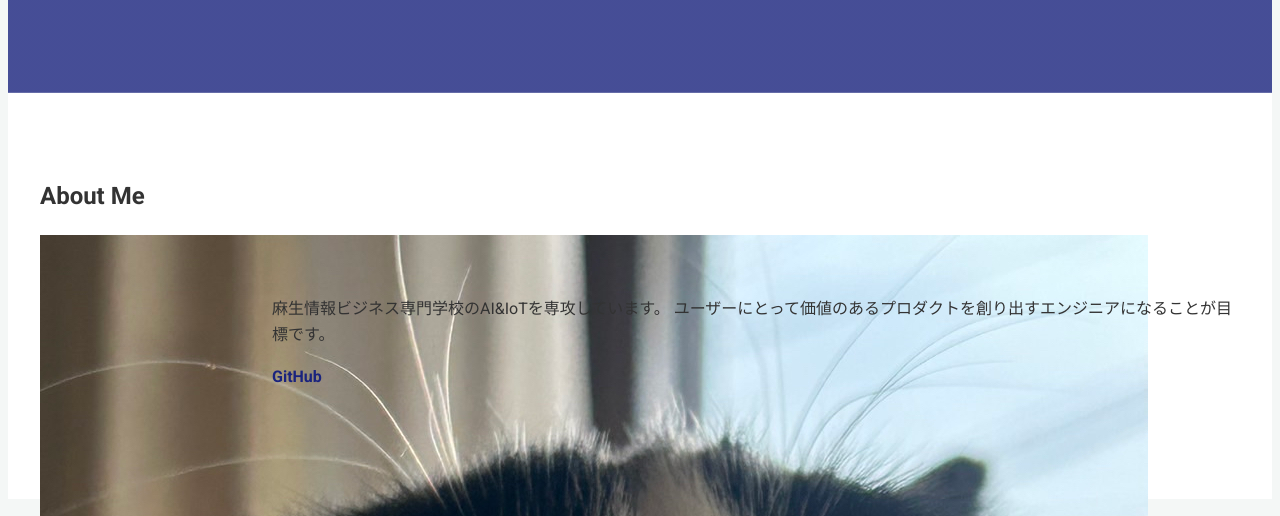
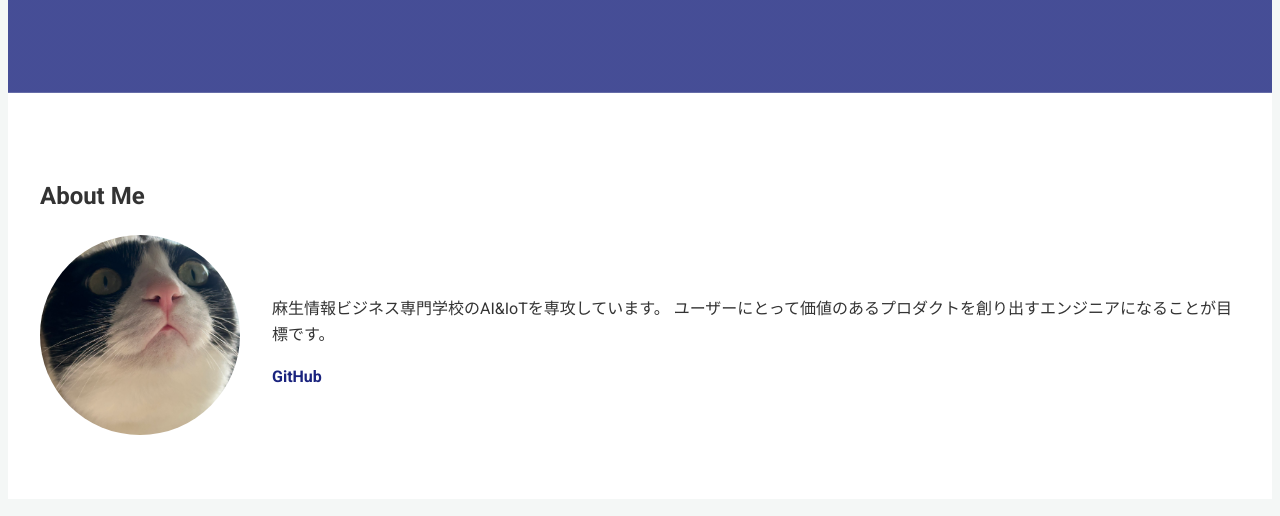
Before and after one commit to ke1-y/ke1portfolio.github.io, a plain HTML site: page index.html in a window 1280 px wide. Shown: the part 284-800 px from the top of the page. Drawn offline with Linux system fonts and the light colour scheme.

Commit message:
Update style.css

```diff
--- a/style.css
+++ b/style.css
@@ -98,9 +98,15 @@ section:nth-child(even) {
 .profile-image {
     width: 200px;
     height: 200px;
-    background-color: var(--secondary-color);
     border-radius: 50%;
     flex-shrink: 0;
+    overflow: hidden;
+}
+
+.profile-image img {
+    width: 100%;
+    height: 100%;
+    object-fit: cover;
 }
 
 .social-links a {
```
